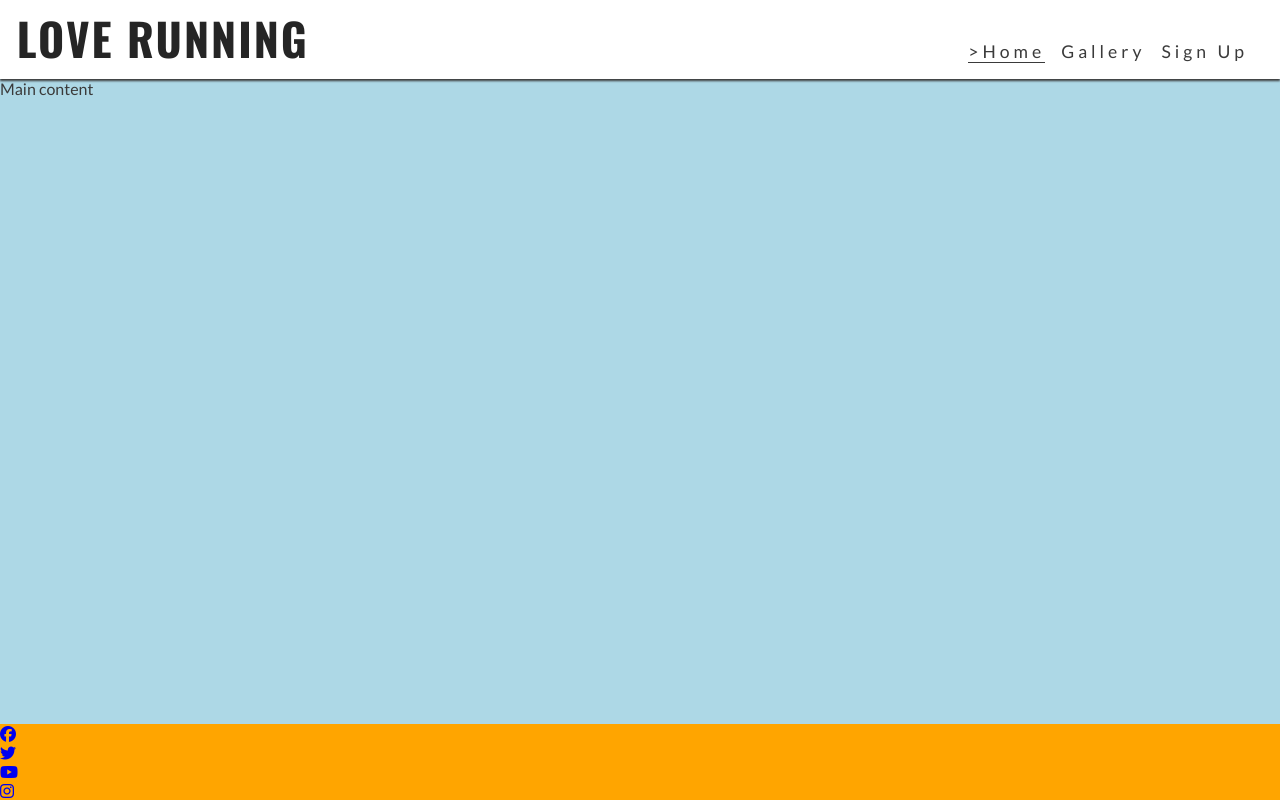
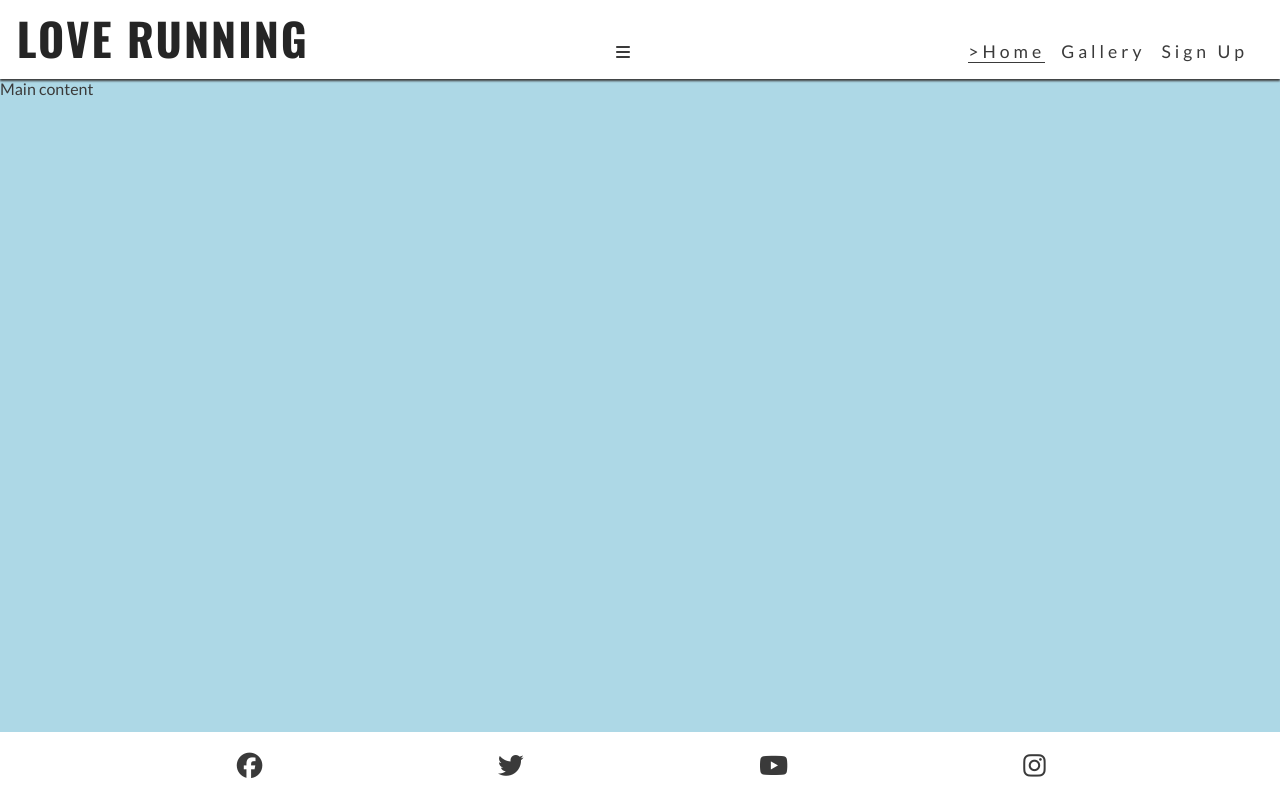
Before and after one commit to GlennB04/Fitness-running, a plain HTML site: page index.html in a window 1280 px wide. Drawn offline with nearby package versions, Linux system fonts and the light colour scheme.

Commit message:
style footer icons for all screen sizes

```diff
--- a/assets/css/style.css
+++ b/assets/css/style.css
@@ -86,9 +86,21 @@ main {
 }
 
 /* Footer */
-footer {
-    background-color: orange;
+#social-networks {
+text-align: center;
+padding: 20px 0;
+display: flex;
+justify-content: space-evenly;
+list-style-type: none;
 }
+
+#social-networks i {
+    font-size: 160%;
+    padding: 5%;
+    color: #3a3a3a;
+}
+
+
 
 /* Media query: tablets and larger (768px and up)*/
 @media screen and (min-width: 768px) {
--- a/index.html
+++ b/index.html
@@ -26,6 +26,7 @@
         </a>
         <input type="checkbox" id="nav-toggle" name="nav-toggle">
         <label for="nav-toggle" class="nav-toggle-label">X</label>
+        <i class="fa-solid fa-bars"></i>
         <nav>
             <ul id="menu">
                 <li><a href="" class="active">>Home</a></li>
@@ -42,7 +43,7 @@
     <main>Main content</main>
     <!-- Footer -->
     <footer>
-        <ul>
+        <ul id="social-networks">
             <li><a href="https://www.Facebook.com/" target="_blank" rel="noopener"
                     aria-label="Visit our Facebook Page (open in a new tab)"><i class="fa-brands fa-facebook"></i></a>
             </li>
```
